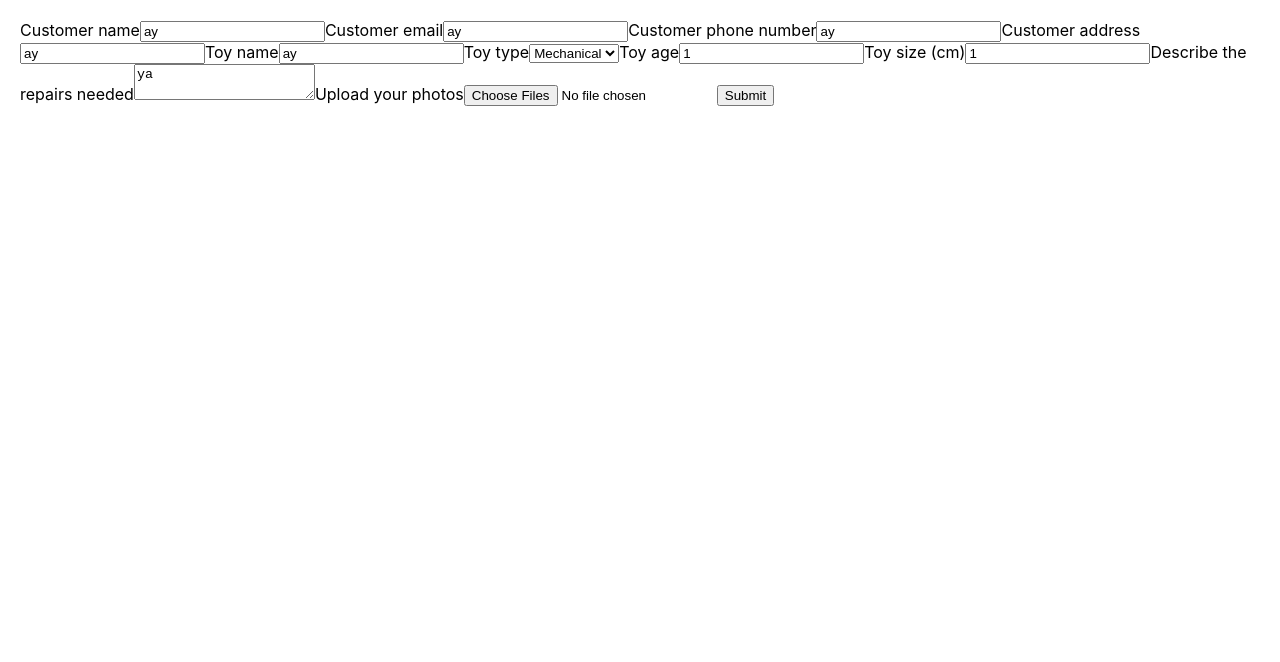
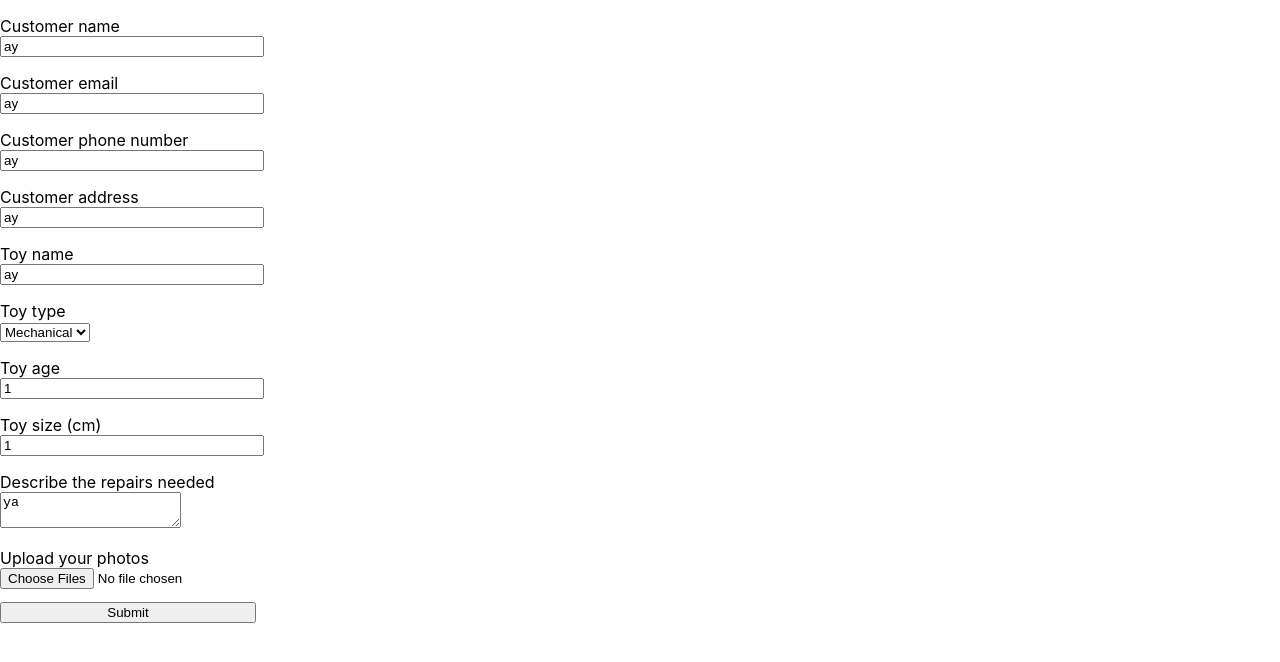
Before and after one commit to ahmedmchamed/toy_hospital, a React (Create React App) app in the folder front_end_form/: page / in a window 1280 px wide. Shown: the top 662 px of the page. Built offline with nearby package versions, Linux system fonts and the light colour scheme.

Commit message:
basic form css and added staff model

```diff
--- a/front_end_form/src/containers/form.css
+++ b/front_end_form/src/containers/form.css
@@ -1,6 +1,12 @@
-div.toy-form {
-    width: 100%;
-    padding: 12px 20px;
-    margin: 8px 0;
-    box-sizing: border-box;
-  }
+.toy-form input {
+  display: block;
+  width: 20%;
+  margin-bottom: 1em;
+  color: black;
+}
+
+.toy-form label {
+  display: block;
+  margin-top: 1em;
+  width: 100%;
+}
--- a/front_end_form/src/containers/form.js
+++ b/front_end_form/src/containers/form.js
@@ -147,7 +147,8 @@ class ToyForm extends Component {
     render() {
         return (
             <>
-            <div class="toy-form">
+            {/* <div className="toy-edit-form"> */}
+            <div className="toy-form">
                 <form onSubmit={this.handleSubmit}>
                     <label htmlFor="customer-name">Customer name</label>
                     <input type="text" id="customer-name" value={this.state.customerName} onChange={this.handleCustomerName} name="customer_name" />
@@ -187,6 +188,7 @@ class ToyForm extends Component {
                     <input type="submit" value="Submit"/>
                 </form>
             </div>
+            {/* </div> */}
             </>
         )
     }
```
